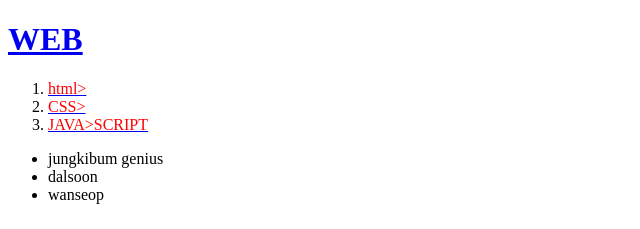
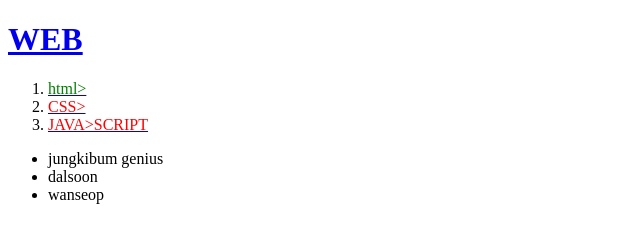
Before and after one commit to jungkibum/web4, a plain HTML site: page 1.html in a window 1280 px wide. Shown: the top 229 px of the page, 0-640 px from the left. Drawn offline with Linux system fonts and the light colour scheme; a script that the page names is missing.

Commit message:
Add files via upload

```diff
--- a/1.html
+++ b/1.html
@@ -7,7 +7,7 @@
   <body>
        <h1><a href="index.html">WEB</a></h1>
     <ol>
-      <li><a href="1.html"><font color="red">html></font></a></li>
+      <li><a href="1.html"><font color="green">html></font></a></li>
       <li><a href="2.html"><font color="red">CSS></font></a></li>
       <li><a href="3.html"><font color="red">JAVA>SCRIPT</font></a></li>
     </ol>
```
